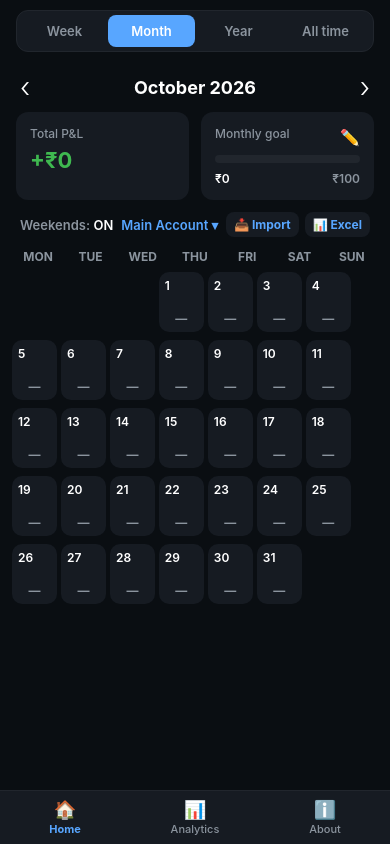
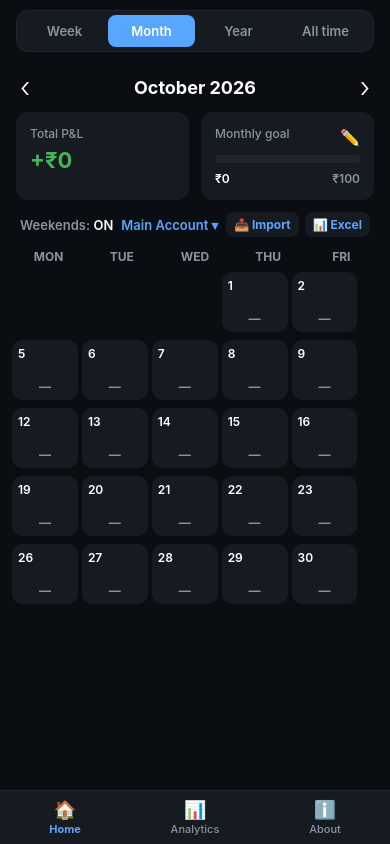
Before and after one commit to ItsMeParavai/Green-Candle-Monitor, a React Native app: screen / in a window 390 px wide. Built offline with nearby package versions, Linux system fonts and the light colour scheme.

Commit message:
Update CalendarGrid.js

```diff
--- a/src/components/CalendarGrid.js
+++ b/src/components/CalendarGrid.js
@@ -2,32 +2,30 @@ import React from 'react';
 import { View, Text, TouchableOpacity, StyleSheet } from 'react-native';
 import { getDaysInMonth, getFirstDayOfMonth, formatDateKey } from '../dateUtils';
 
-export default function CalendarGrid({ year, monthIndex, entries, hideWeekends, onSelectDate, theme }) {
+export default function CalendarGrid({ year, monthIndex, entries, onSelectDate, theme }) {
   const daysInMonth = getDaysInMonth(year, monthIndex);
   const firstDay = getFirstDayOfMonth(year, monthIndex);
 
-  const weekHeaders = hideWeekends
-    ? ['MON', 'TUE', 'WED', 'THU', 'FRI']
-    : ['MON', 'TUE', 'WED', 'THU', 'FRI', 'SAT', 'SUN'];
+  const weekHeaders = ['MON', 'TUE', 'WED', 'THU', 'FRI'];
+  const gridCells = [];
 
-  const gridCells = [];
-  for (let i = 0; i < firstDay; i++) {
-    const dayOfWeek = i;
-    if (hideWeekends && (dayOfWeek === 5 || dayOfWeek === 6)) continue;
+  // Pad empty cells for weekdays leading up to the 1st
+  const initialPadCount = firstDay >= 5 ? 0 : firstDay;
+  for (let i = 0; i < initialPadCount; i++) {
     gridCells.push(null);
   }
 
+  // Push only Monday to Friday dates
   for (let day = 1; day <= daysInMonth; day++) {
     const dateObj = new Date(year, monthIndex, day);
-    let dayOfWeek = dateObj.getDay();
-    dayOfWeek = dayOfWeek === 0 ? 6 : dayOfWeek - 1;
+    const dayOfWeek = dateObj.getDay();
 
-    if (hideWeekends && (dayOfWeek === 5 || dayOfWeek === 6)) continue;
+    if (dayOfWeek === 0 || dayOfWeek === 6) continue; // Skip Sat & Sun
 
     gridCells.push(day);
   }
 
-  const columns = hideWeekends ? 5 : 7;
+  const columns = 5;
 
   return (
     <View style={styles.container}>
```
